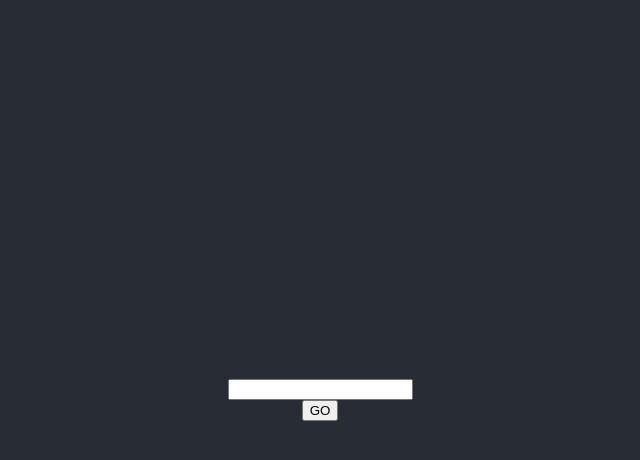
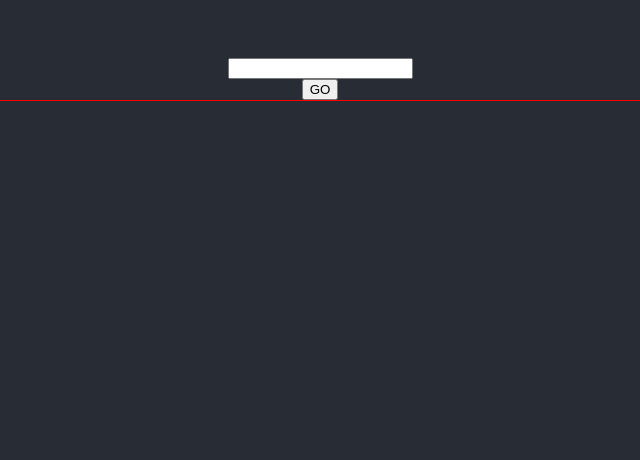
Before and after one commit to cjlindblad/word-cloud, a React (Create React App) app in the folder src/client/: page / in a window 1280 px wide. Shown: the top 460 px of the page, without its empty margins (320-960 px from the left). Built offline with nearby package versions, Linux system fonts and the light colour scheme; the HTML template or start-up script is replaced by a standard one.

Commit message:
Added client word cloud with naive random positioning

```diff
--- a/src/client/package.json
+++ b/src/client/package.json
@@ -10,9 +10,11 @@
     "@types/node": "^12.0.0",
     "@types/react": "^16.9.0",
     "@types/react-dom": "^16.9.0",
+    "@types/styled-components": "^4.4.2",
     "react": "^16.12.0",
     "react-dom": "^16.12.0",
     "react-scripts": "3.3.0",
+    "styled-components": "^5.0.0",
     "typescript": "~3.7.2"
   },
   "scripts": {
@@ -36,5 +38,8 @@
       "last 1 firefox version",
       "last 1 safari version"
     ]
+  },
+  "devDependencies": {
+    "@types/react": "^16.9.19"
   }
 }
--- a/src/client/src/App.tsx
+++ b/src/client/src/App.tsx
@@ -1,8 +1,13 @@
 import React, { useState } from 'react';
 import './App.css';
 
+import WordCloud, { WeightedWord } from './WordCloud';
+
 const App: React.FC = () => {
   const [searchTerm, setSearchTerm] = useState('');
+  const [weightedWords, setWeightedWords] = useState<
+    WeightedWord[] | undefined
+  >(undefined);
 
   const handleSubmit = async () => {
     try {
@@ -10,7 +15,7 @@ const App: React.FC = () => {
         `/word-cloud?searchTerm=${encodeURIComponent(searchTerm)}`
       ).then(res => res.json());
 
-      console.log(result);
+      setWeightedWords(result.wordCloud);
     } catch (err) {
       alert(err);
     }
@@ -22,11 +27,17 @@ const App: React.FC = () => {
         <input
           type="text"
           value={searchTerm}
+          onKeyDown={event => {
+            if (event.key === 'Enter') {
+              handleSubmit();
+            }
+          }}
           onChange={event => {
             setSearchTerm(event.target.value);
           }}
         ></input>
         <button onClick={handleSubmit}>GO</button>
+        <WordCloud words={weightedWords} />
       </header>
     </div>
   );
--- /dev/null
+++ b/src/client/src/Word.tsx
@@ -0,0 +1,22 @@
+import React from 'react';
+import styled from 'styled-components';
+import { WeightedWord } from './WordCloud';
+
+interface Props {
+  word: WeightedWord;
+}
+
+const Word = (props: Props) => {
+  const { word } = props;
+
+  const Wrapper = styled.div`
+    position: absolute;
+    font-size: ${word.count}px;
+    margin-left: ${Math.random() * 500 - 250}px;
+    margin-top: ${Math.random() * 300 - 150}px;
+  `;
+
+  return <Wrapper>{word.word}</Wrapper>;
+};
+
+export default Word;
--- /dev/null
+++ b/src/client/src/WordCloud.tsx
@@ -0,0 +1,36 @@
+import React from 'react';
+import styled from 'styled-components';
+
+import Word from './Word';
+
+export interface WeightedWord {
+  word: string;
+  count: number;
+}
+
+interface Props {
+  words?: WeightedWord[];
+}
+
+const Wrapper = styled.div`
+  position: relative;
+  width: 100vw;
+  height: 80vh;
+  display: flex;
+  justify-content: center;
+  align-items: center;
+
+  border: 1px solid red;
+`;
+
+const WordCloud = React.memo((props: Props) => {
+  const { words } = props;
+
+  return (
+    <Wrapper>
+      {words && words.map(word => <Word key={word.word} word={word} />)}
+    </Wrapper>
+  );
+});
+
+export default WordCloud;
--- a/src/server/index.ts
+++ b/src/server/index.ts
@@ -7,6 +7,7 @@ import { weightWords, removeStopWords } from '../core/wordService';
 
 dotenv.config();
 
+// adopted from https://medium.com/the-node-js-collection/simple-server-side-cache-for-express-js-with-node-js-45ff296ca0f0
 const cache = (duration: number) => {
   return (req: any, res: any, next: any) => {
     let key = '__express__' + req.originalUrl || req.url;
@@ -30,7 +31,7 @@ const app: express.Application = express();
 
 app.use(express.json());
 
-app.get('/word-cloud', cache(30), async (req, res) => {
+app.get('/word-cloud', cache(60 * 60), async (req, res) => {
   const searchTerm = req.query.searchTerm;
 
   const twitterCredentials = {
```
Also changed, not shown: 2 other files (tests, documents, lock files or other folders).
